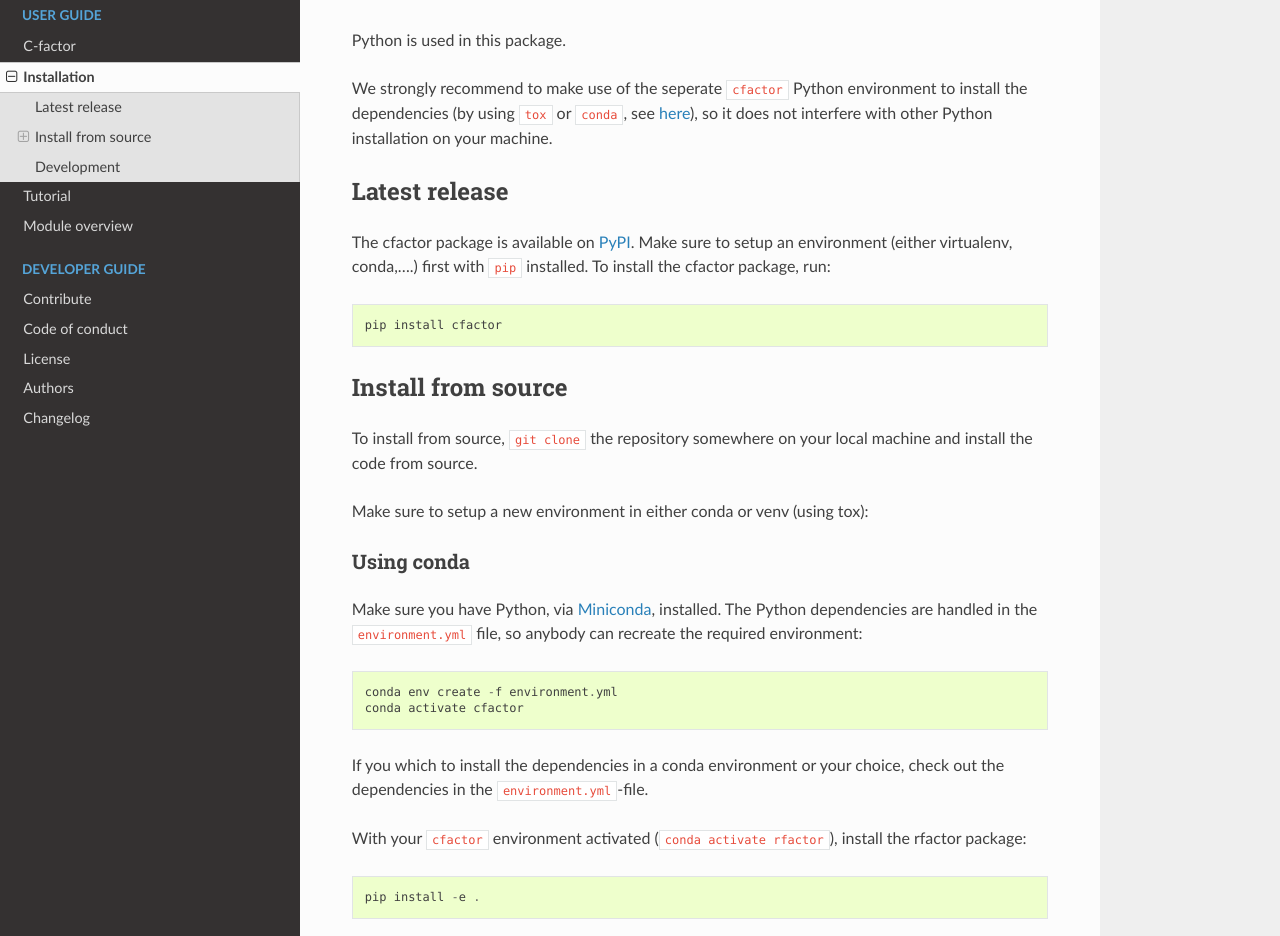
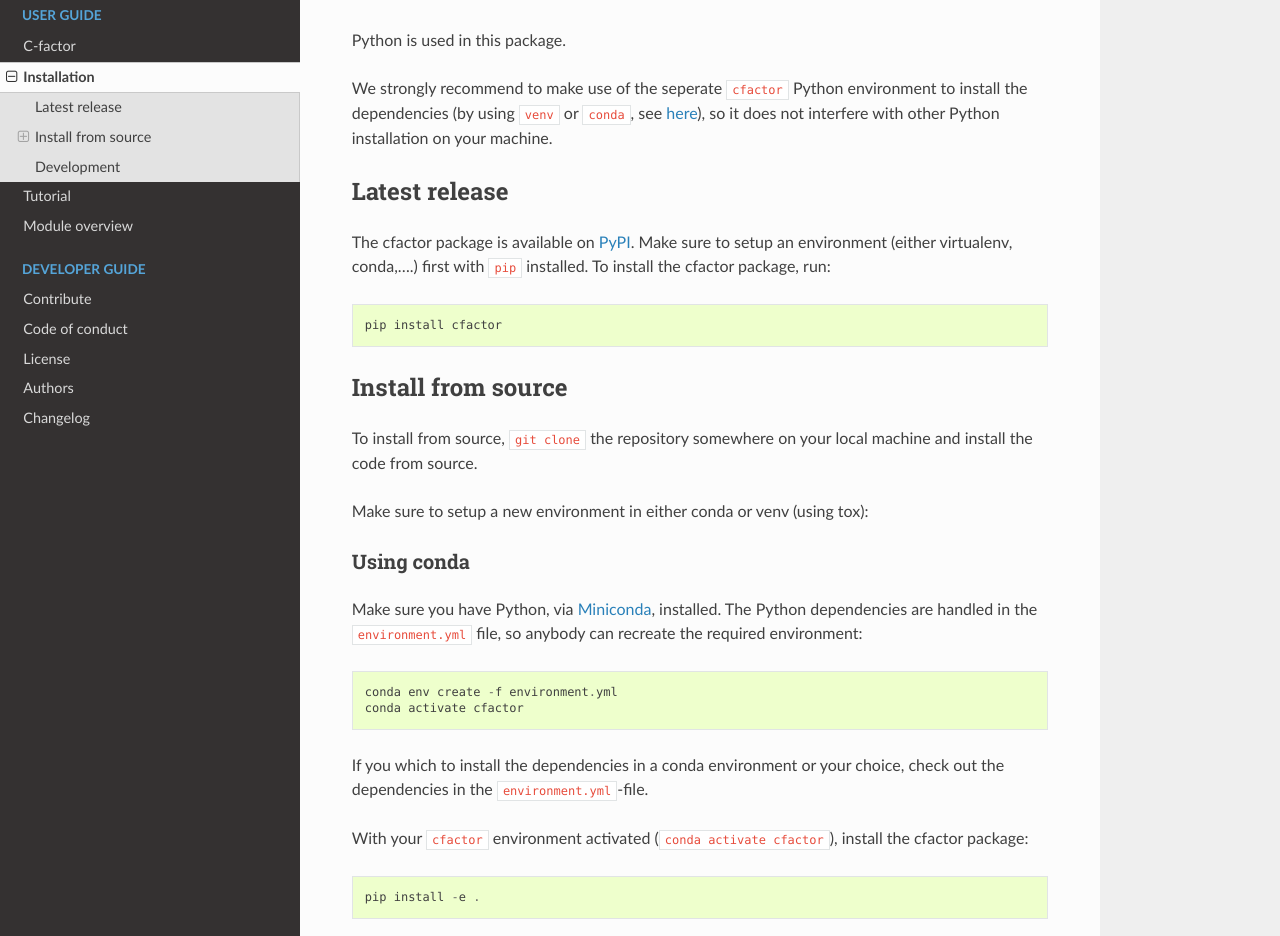
Before and after one commit to watem-sedem/cfactor, a Sphinx documentation site: the page built from docs/installation.rst, in a window 1280 px wide and 1400 px high. Shown: the part 131-1067 px from the top of the window. Built offline with Sphinx 7.4.7 and the Read the Docs theme 2.0.0, drawn with Linux system fonts in a browser that asks for light colours.

Commit message:
Small fixes according to review in installation.rst

```diff
--- a/docs/installation.rst
+++ b/docs/installation.rst
@@ -6,7 +6,7 @@ Installation
 Python is used in this package.
 
 We strongly recommend to make use of the seperate ``cfactor`` Python
-environment to install the dependencies (by using ``tox`` or ``conda``,
+environment to install the dependencies (by using ``venv`` or ``conda``,
 see :ref:`here <installfromsource>`), so it does not
 interfere with other Python installation on your machine.
 
@@ -49,8 +49,8 @@ anybody can recreate the required environment:
 If you which to install the dependencies in a conda environment or your choice,
 check out the dependencies in the ``environment.yml``-file.
 
-With your ``cfactor`` environment activated (``conda activate rfactor``),
-install the rfactor package:
+With your ``cfactor`` environment activated (``conda activate cfactor``),
+install the cfactor package:
 
 ::
 
```
